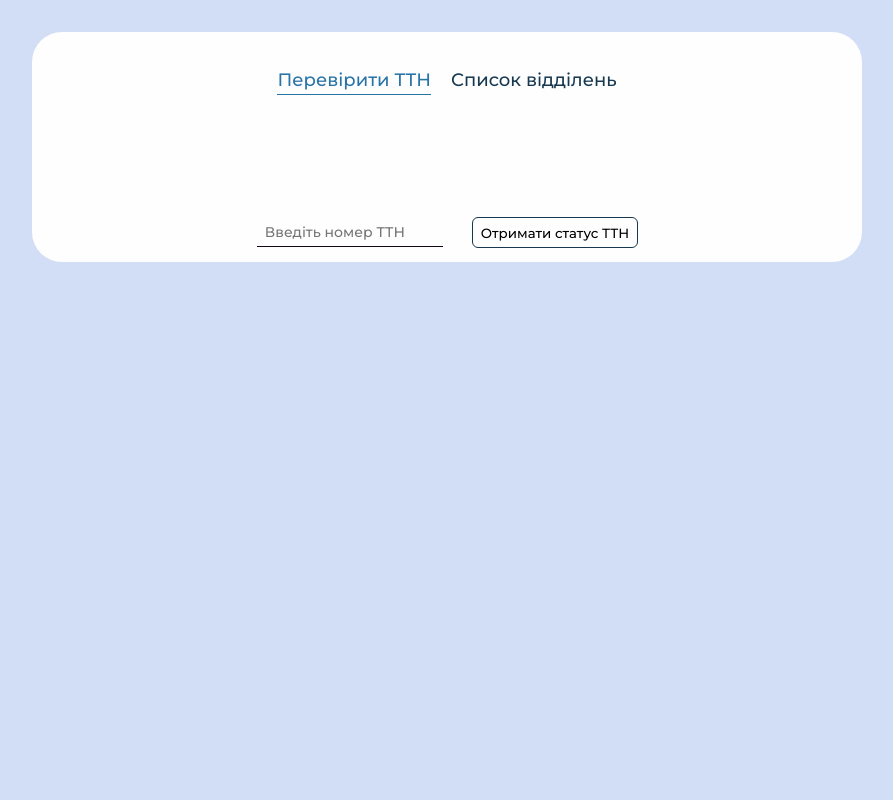
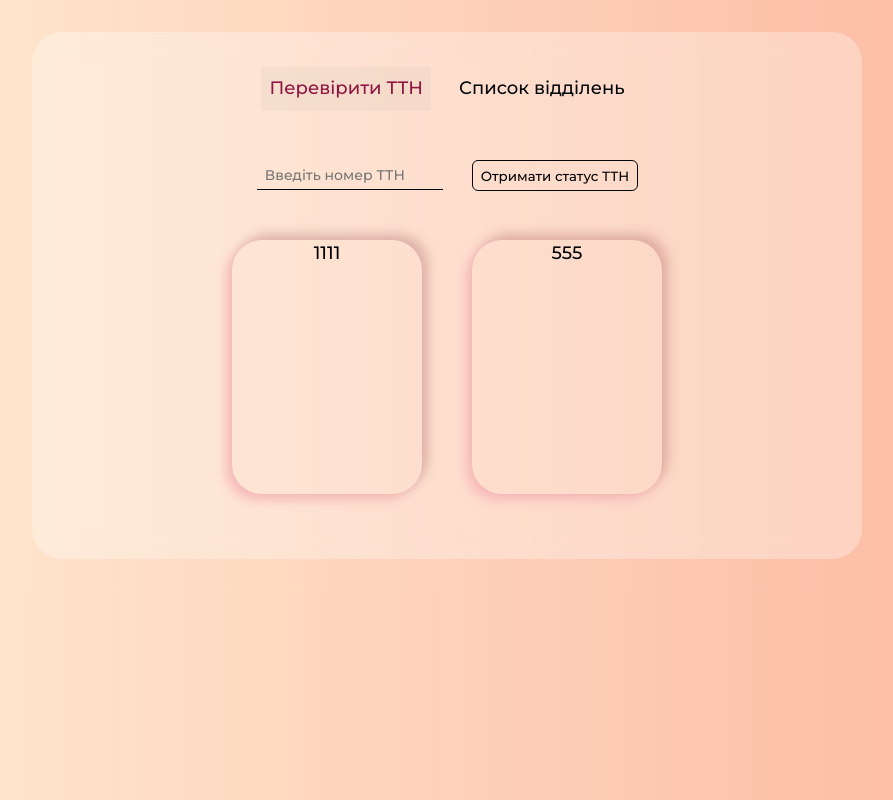
Before and after one commit to maryna-mazur/delivery-status, a React (Vite) app: page / in a window 1280 px wide. Shown: the whole page, without its empty margins (193-1086 px from the left). Built offline with nearby package versions, Linux system fonts and the light colour scheme.

Commit message:
added markup for DeliveryHistory and DeliveryInfo

```diff
--- a/src/App.css
+++ b/src/App.css
@@ -15,8 +15,8 @@
   max-height: 600px;
   font-size: 18px;
   border-radius: 30px;
-  background: rgb(255, 254, 254);
-}
+  background-color: rgba(255, 255, 255, 0.3);
+  backdrop-filter: blur(10px);}
 
 .navbar__menu {
   margin-top: 20px;
@@ -28,24 +28,23 @@
 
 .navbar__item {
   display: flex;
-  color: #163951;
+  color: #03070a;
+  padding: 8px;
   border-bottom: 1px solid transparent;
 
 }
 .navbar__item--status--is-active {
-  text-decoration: line;
-  color: #2874a6;
-  border-bottom: 1px solid #2874a6;
+  color: #8e1441;
+  background-color: rgba(165, 165, 161, 0.104);
 }
 
 @media (max-width: 767px) {
+  .app {
+    max-height: max-content;
+  }
   .navbar__item {
     padding: 8px;
     font-size: 12px;
     border: none;
   }
-
-  .navbar__item--status--is-active {
-    background-color: rgba(165, 165, 161, 0.104);
-  }
 }
--- a/src/components/CheckDeliveryStatus/CheckDeliveryStatus.css
+++ b/src/components/CheckDeliveryStatus/CheckDeliveryStatus.css
@@ -1,22 +1,34 @@
+.delivery__container {
+   margin: 50px 0;
+   display: flex;
+   justify-content: center;
+   gap: 50px;
+}
+
 .form {
    display: flex;
    justify-content: center;
    gap: 30px;
+   margin-top: 50px;
 }
 
 .form__input {
    font-family: 'Montserrat', sans-serif;
    padding: 5px 8px;
    font-size: 14px;
-   color: #163951;
+   color: #03070a;
    background: transparent;
    border: 0;
-   border-bottom: 1px solid #110813;
+   border-bottom: 1px solid #03070a;
    outline: none;
 }
 
 .form__input:focus {
-   border-bottom-color: #2874a6;
+   border-bottom-color: #8e1441;
+}
+
+.form__input:focus::placeholder {
+   color: #8e1441;
 }
 
 .form__button {
@@ -28,7 +40,7 @@
    position: relative;
    overflow: hidden;
    background-color: transparent;
-   outline: 1px solid #163951;
+   outline: 1px solid #03070a;
 }
 
 .form__button:hover {
@@ -36,6 +48,7 @@
    transform: scale(1.07);
    box-shadow: 4px 5px 17px -4px #D2DDF6;
    cursor: pointer;
+   outline: 1px solid #8e1441;
 }
 
 .form__button::before {
@@ -45,7 +58,7 @@
    top: 0;
    width: 0;
    height: 100%;
-   background-color: #2874a6;
+   background-color: #8e1441b2;
    transform: skewX(45deg);
    z-index: -1;
    transition: width 1000ms;
@@ -56,6 +69,11 @@
  }
 
  @media (max-width: 767px) {
+   .delivery__container {
+      flex-direction: column;
+      align-items: center;
+   }
+
    .form {
       flex-direction: column;
    }
--- a/src/components/CheckDeliveryStatus/CheckDeliveryStatus.tsx
+++ b/src/components/CheckDeliveryStatus/CheckDeliveryStatus.tsx
@@ -1,13 +1,25 @@
 import { FC } from "react";
+import { DeliveryHistory } from "../DeliveryHistory";
+import { DeliveryInfo } from "../DeliveryInfo";
 import "./CheckDeliveryStatus.css";
 
 export const CheckDeliveryStatus: FC = () => {
   console.log("CheckDeliveryStatus render");
 
   return (
-    <form className="form">
-      <input type="number" className="form__input" placeholder="Введіть номер ТТН" />
-      <button className="form__button">Отримати статус ТТН</button>
-    </form>
+    <>
+      <form className="form">
+        <input
+          type="number"
+          className="form__input"
+          placeholder="Введіть номер ТТН"
+        />
+        <button className="form__button">Отримати статус ТТН</button>
+      </form>
+      <div className="delivery__container">
+        <DeliveryInfo />
+        <DeliveryHistory />
+      </div>
+    </>
   );
 };
--- /dev/null
+++ b/src/components/DeliveryHistory/DeliveryHistory.tsx
@@ -0,0 +1,7 @@
+import { FC } from "react";
+
+export const DeliveryHistory: FC = () => {
+  return (
+    <div className="card">555</div>
+  );
+}
--- /dev/null
+++ b/src/components/DeliveryHistory/index.ts
@@ -0,0 +1 @@
+export * from './DeliveryHistory';
--- /dev/null
+++ b/src/components/DeliveryInfo/DeliveryInfo.tsx
@@ -0,0 +1,7 @@
+import { FC } from "react";
+
+export const DeliveryInfo: FC = () => {
+  return (
+    <div className="card">1111</div>
+  );
+}
--- /dev/null
+++ b/src/components/DeliveryInfo/index.ts
@@ -0,0 +1 @@
+export * from './DeliveryInfo';
--- a/src/index.css
+++ b/src/index.css
@@ -9,7 +9,7 @@
 
 body {
   margin: 0;
-  background-color: #D2DDF6;
+  background-image: linear-gradient(to right, #ffecd2 0%, #fcb69f 100%);
 }
 
 h1 {
@@ -20,3 +20,12 @@ h1 {
 a {
   text-decoration: none;
 }
+
+.card {
+  width: 190px;
+  height: 254px;
+  border-radius: 30px;
+  box-shadow:  6px -6px 12px #9245454a,
+  -6px 6px 12px #f6bbbb;
+  background-color: transparent;
+ }
```
Also changed, not shown: 1 other file (tests, documents, lock files or other folders).
